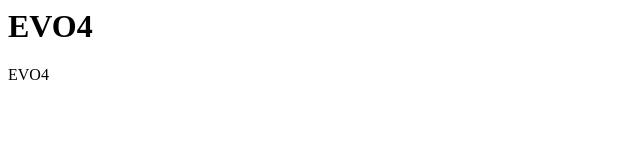
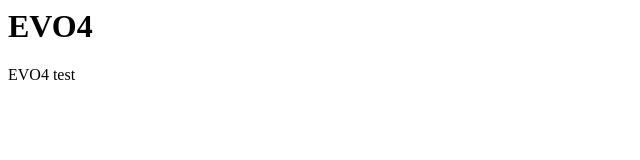
Before and after one commit to rev111/rev111.github.io, a plain HTML site: page index.html in a window 1280 px wide. Shown: the full height of the page, 0-640 px from the left. Drawn offline with Linux system fonts and the light colour scheme.

Commit message:
Update index.html

```diff
--- a/index.html
+++ b/index.html
@@ -2,6 +2,6 @@
   <head></head>
   <body>
     <h1>EVO4</h1>
-    <p>EVO4</p>
+    <p>EVO4 test</p>
   </body>
 </html>
```
